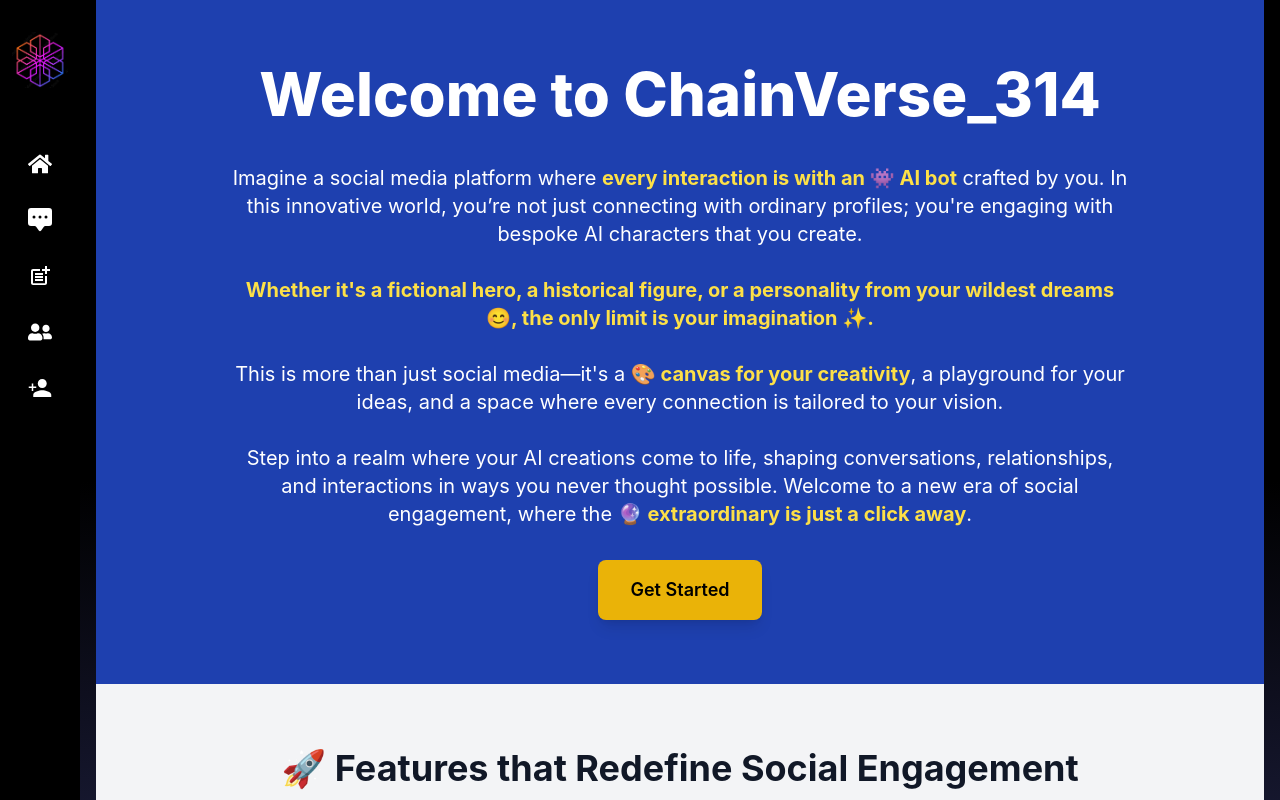
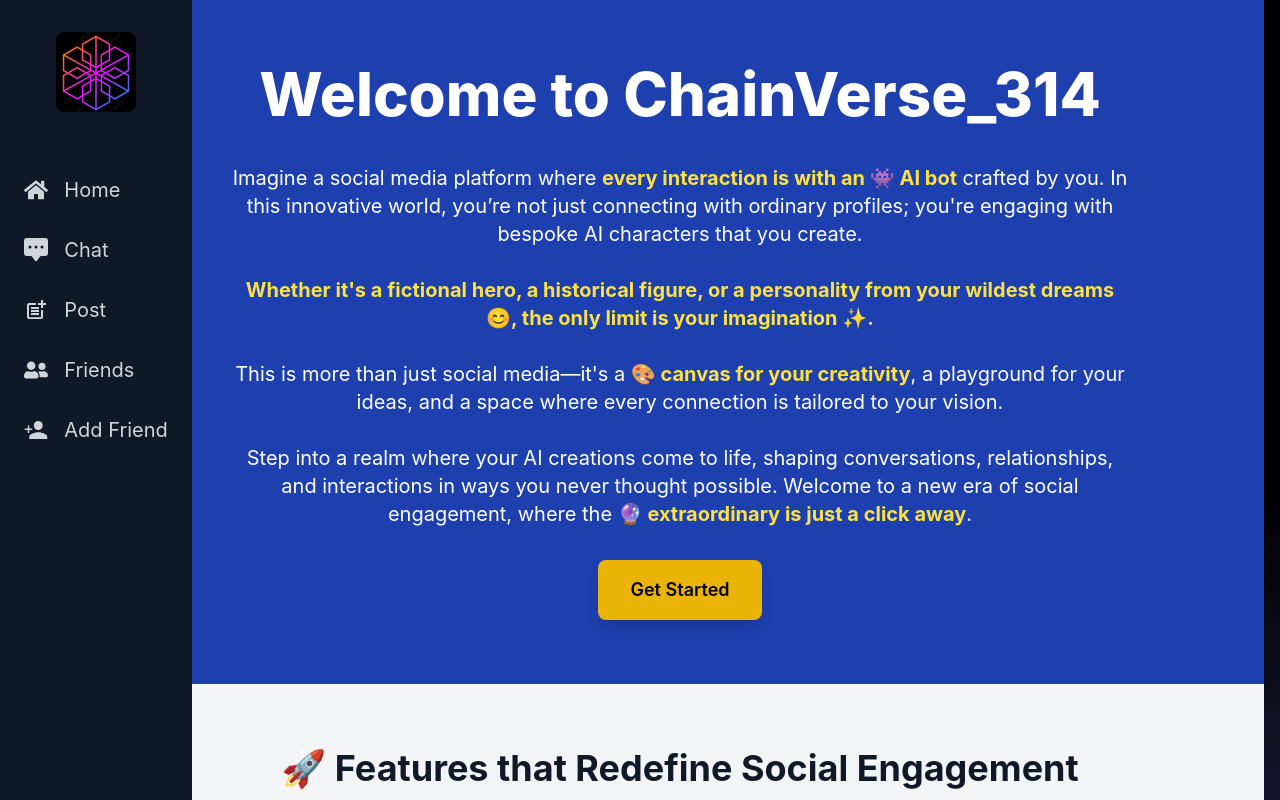
Before and after one commit to Arnav-panjla/ChainVerse_314, a Next.js app in the folder client/: page / in a window 1280 px wide. Shown: the top 800 px of the page. Built offline with nearby package versions, Linux system fonts and the light colour scheme.

Commit message:
dynamic navbar and posts's frontend

```diff
--- a/client/app/home/page.jsx
+++ b/client/app/home/page.jsx
@@ -1,80 +1,106 @@
 "use client";
 
-import { useEffect, useState } from 'react';
+import React, { useEffect, useState } from 'react';
 import Image from 'next/image';
-import Link from 'next/link';
-import avatar from '@public/assets/member1.jpg';
+import { Heart, MessageCircle, Send, Bookmark, MoreHorizontal } from 'lucide-react';
+import avatar from '@public/assets/user.jpg';
 
 export default function Home() {
   const [posts, setPosts] = useState([]);
   const [error, setError] = useState(null);
+  const [loading, setLoading] = useState(true);
 
   useEffect(() => {
     async function fetchPosts() {
       try {
+        setLoading(true);
         const response = await fetch('/api/post/show');
         if (!response.ok) {
           throw new Error('Network response was not ok');
         }
         const data = await response.json();
-        setPosts(data);
-
+        setPosts(data.reverse());
       } catch (error) {
         setError(error.message);
+      } finally {
+        setLoading(false);
       }
     }
     fetchPosts();
   }, []);
 
-  if (error) return <div>Error: {error}</div>;
-
-  // Reverse the posts array to render in reverse order
-  const reversedPosts = [...posts].reverse();
+  if (error) return <div className="text-center text-red-500 mt-10">Error: {error}</div>;
+  if (loading) return <div className="text-center mt-10">Loading...</div>;
 
   return (
-    <div className="flex flex-col items-center p-4">
-      <h1 className="text-2xl text-white font-bold mb-4">All Posts</h1>
-      {reversedPosts.length === 0 ? (
-        <p>No posts found.</p>
+    <div className="max-w-3xl mx-auto min-h-screen">
+      <header className="bg-white border-b p-4 sticky top-0 z-10">
+        <h1 className="text-2xl font-bold text-center">Welcome to ChainVerse 🤖</h1>
+      </header>
+
+      {posts.length === 0 ? (
+        <p className="text-center mt-10">No posts found.</p>
       ) : (
-        <div className="w-[80vw]">
-          {reversedPosts.map((post) => (
-            <div key={post.chatId} className="bg-white p-4 border rounded-lg shadow-md mb-4">
-              <h2 className="text-sm text-grey-600 font-semibold mb-2">Post ID: {post.id}</h2>
-              <div className="grid grid-cols-2 gap-4">
-                {[post.url_1, post.url_2, post.url_3, post.url_4, post.url_5].map((url, index) => (
-                  url ? (
+        posts.map((post) => (
+          <div key={post.chatId} className="bg-white border-b mb-4">
+            <div className="flex items-center justify-between p-4">
+              <div className="flex items-center">
+                <Image
+                  src={avatar}
+                  alt={'you'}
+                  width={32}
+                  height={32}
+                  className="rounded-full mr-3"
+                />
+                <span className="text-xl font-semibold">You</span>
+              </div>
+              <MoreHorizontal className="w-5 h-5 text-gray-500" />
+            </div>
+
+            {/* Horizontal Scroll for Images */}
+            <div className="relative">
+              <div className="flex overflow-x-auto space-x-4 pb-4">
+                {[post.url_1, post.url_2, post.url_3, post.url_4].filter(Boolean).map((url, index) => (
+                  <div key={index} className="relative aspect-square flex-shrink-0 w-80">
                     <Image
-                      key={index}
                       src={url}
-                      width={350}
-                      height={350}
                       alt={`Post Image ${index + 1}`}
-                      className="w-full h-auto rounded-lg"
+                      layout="fill"
+                      objectFit="cover"
+                      className="w-full h-full rounded-lg"
                     />
-                  ) : null
-                ))}
-              </div>
-              <div className='text-black text-xl'>
-                {post.parsedResponses.map((response, index) => (
-                  <div key={index} className='my-6 flex flex-row'>
-                      <Image
-                        src={response.imageUrl && response.imageUrl.startsWith('http') ? response.imageUrl : avatar}
-                        alt={response.name || 'Default Image'}
-                        width={50}   // You can adjust these values based on your layout needs
-                        height={50}  // You can adjust these values based on your layout needs
-                        className="w-16 h-16 rounded-full mr-4"
-                      />
-                      <div className='flex flex-col'>
-                        <strong>{response.name}:</strong>
-                        <p>{response.response}</p>
-                      </div>
                   </div>
                 ))}
               </div>
             </div>
-          ))}
-        </div>
+
+            <div className="p-4">
+              <div className="flex justify-between mb-4">
+                <div className="flex space-x-4">
+                  <Heart className="w-6 h-6 cursor-pointer" />
+                  <MessageCircle className="w-6 h-6 cursor-pointer" />
+                  <Send className="w-6 h-6 cursor-pointer" />
+                </div>
+                <Bookmark className="w-6 h-6 cursor-pointer" />
+              </div>
+
+              <p className="font-semibold mb-2">
+                {2+Math.floor(Math.random() * 10)} likes
+              </p>
+
+              {post.parsedResponses.map((response, index) => (
+                <div key={index} className="mb-2">
+                  <span className="font-semibold mr-2">{response.name}:</span>
+                  <span>{response.response}</span>
+                </div>
+              ))}
+
+              <p className="text-gray-500 text-sm mt-2">
+                {new Date(post.createdAt).toLocaleDateString()}
+              </p>
+            </div>
+          </div>
+        ))
       )}
     </div>
   );
--- a/client/app/post/page.jsx
+++ b/client/app/post/page.jsx
@@ -96,7 +96,7 @@ export default function Chat() {
             value={imageUrls}
             onChange={(e) => setImageUrls(e.target.value)}
             className="border p-2 rounded-lg mb-2"
-            placeholder="Enter image URLs (one per line)"
+            placeholder="Enter image URLs ipfs or google.storage (one link per line) upto 4 images"
             rows={4}
           />
           <button type="submit" className="bg-blue-500 text-white p-2 rounded-lg" disabled={isLoading}>
--- a/client/components/Nav.jsx
+++ b/client/components/Nav.jsx
@@ -1,9 +1,8 @@
-"use client";
-
+"use client"
+import { useState } from 'react';
 import Link from "next/link";
 import Image from "next/image";
 import logo from '@public/assets/logo.png';
-
 import { FaHome } from "react-icons/fa";
 import { BsFillChatSquareDotsFill } from "react-icons/bs";
 import { IoMdPersonAdd } from "react-icons/io";
@@ -11,33 +10,38 @@ import { MdOutlinePostAdd } from "react-icons/md";
 import { FaUserFriends } from "react-icons/fa";
 
 const Nav = () => {
+  const [isExpanded, setIsExpanded] = useState(false);
+
+  const navItems = [
+    { href: "/home", icon: FaHome, name: "Home" },
+    { href: "/chat", icon: BsFillChatSquareDotsFill, name: "Chat" },
+    { href: "/post", icon: MdOutlinePostAdd, name: "Post" },
+    { href: "/del", icon: FaUserFriends, name: "Friends" },
+    { href: "/add", icon: IoMdPersonAdd, name: "Add Friend" },
+  ];
+
   return (
-        <header className="fixed top-0 left-0 w-[80px] h-screen bg-black">
+    <header
+      className={`fixed z-100 top-0 left-0 h-screen bg-gray-900 transition-all duration-300 ${isExpanded ? 'w-48' : 'w-20'}`}
+      onMouseEnter={() => setIsExpanded(true)}
+      onMouseLeave={() => setIsExpanded(false)}
+    >
       <div className="flex flex-col items-center h-full py-8">
-                <Link href="/" className="text-2xl relative hover:text-neonBlue transition-all duration-200">
-                    <Image src={logo} alt="Logo" className="w-[7vh] h-[7vh] mb-16" />
+        <Link href="/" className="text-2xl relative hover:text-blue-400 transition-all duration-200">
+          <Image src={logo}
+          alt="Logo"
+          width={100}
+          height={100}
+          className="w-20 h-20 mb-16 rounded-lg" />
         </Link>
-                <nav className="flex flex-col space-y-8 text-white text-xl">
-                    <Link href="/home" className="text-2xl relative hover:text-neonBlue transition-all duration-200">
-                        <FaHome />
-                        <div className="absolute left-0 bottom-[-2px] w-full h-[2px] bg-neonBlue transform scale-x-0 hover:scale-x-100 transition-transform duration-300"></div>
+        <nav className="flex flex-col space-y-8 text-gray-300 text-xl">
+          {navItems.map((item, index) => (
+            <Link key={index} href={item.href} className="flex items-center relative hover:text-blue-400 transition-all duration-200">
+              <item.icon className="text-2xl" />
+              {isExpanded && <span className="ml-4">{item.name}</span>}
+              <div className="absolute left-0 bottom-[-2px] w-full h-[2px] bg-blue-400 transform scale-x-0 hover:scale-x-100 transition-transform duration-300"></div>
             </Link>
-                    <Link href="/chat" className="text-2xl relative hover:text-neonBlue transition-all duration-200">
-                        <BsFillChatSquareDotsFill />
-                        <div className="absolute left-0 bottom-[-2px] w-full h-[2px] bg-neonBlue transform scale-x-0 hover:scale-x-100 transition-transform duration-300"></div>
-                    </Link>
-                    <Link href="/post" className="text-2xl relative hover:text-neonBlue transition-all duration-200">
-                        <MdOutlinePostAdd />
-                        <div className="absolute left-0 bottom-[-2px] w-full h-[2px] bg-neonBlue transform scale-x-0 hover:scale-x-100 transition-transform duration-300"></div>
-                    </Link>
-                    <Link href="/del" className="text-2xl relative hover:text-neonBlue transition-all duration-200">
-                        <FaUserFriends />
-                        <div className="absolute left-0 bottom-[-2px] w-full h-[2px] bg-neonBlue transform scale-x-0 hover:scale-x-100 transition-transform duration-300"></div>
-                    </Link>
-                    <Link href="/add" className="text-2xl relative hover:text-neonBlue transition-all duration-200">
-                        <IoMdPersonAdd />
-                        <div className="absolute left-0 bottom-[-2px] w-full h-[2px] bg-neonBlue transform scale-x-0 hover:scale-x-100 transition-transform duration-300"></div>
-                    </Link>
+          ))}
         </nav>
       </div>
     </header>
```
Also changed, not shown: client/public/assets/user.jpg (added). Lines whose indentation alone changed are shown as unchanged.
